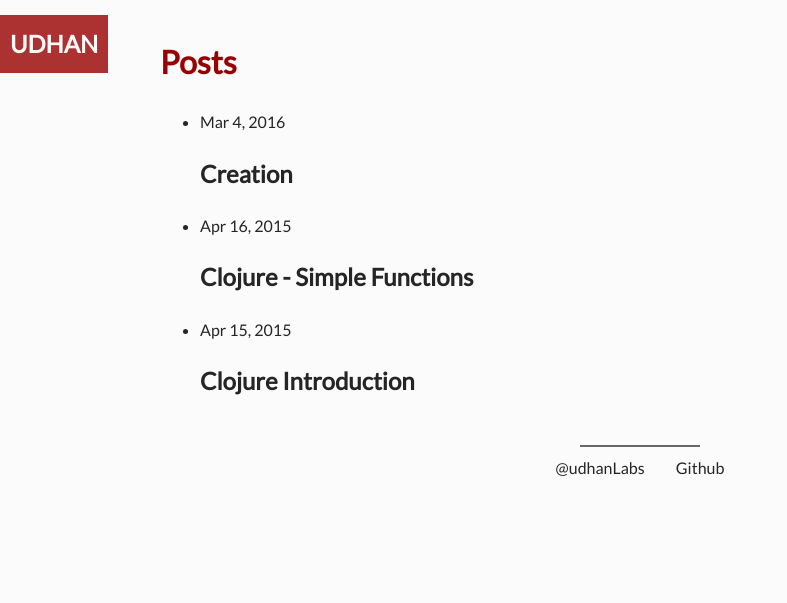
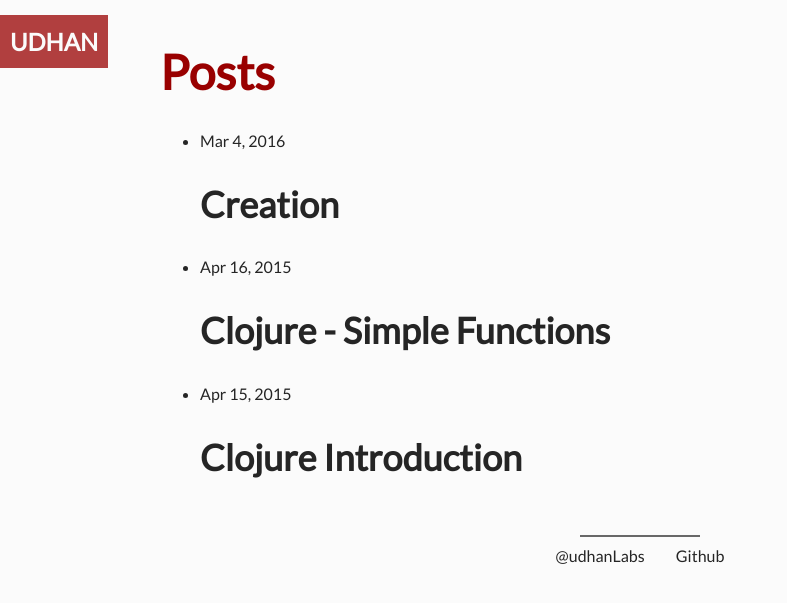
Before and after one commit to udhan/udhan, a Jekyll site: the page built from index.html, in a window 1280 px wide. Shown: the top 603 px of the page, without its empty margins (0-787 px from the left). Built offline with Jekyll 4.4.1, drawn with Linux system fonts in a browser that asks for light colours.

Commit message:
Updated header font sizes
Updated header sizes and body sizes as per typecast blog

```diff
--- a/css/main.css
+++ b/css/main.css
@@ -15,8 +15,8 @@ html {
 body {
     font-family: 'Lato', sans-serif;
     margin: 0;
-    line-height:1.6;
     font-size:1.6rem;
+    line-height:1.375;
     background: #fbfbfb;
     color: #252525
 }
@@ -29,7 +29,7 @@ body {
 }
 
 .logo{
-    opacity: 0.8;
+    opacity: 0.75;
     position: fixed;
     top: 15px;
     transition: opacity 0.3s ease 0s;
@@ -44,9 +44,21 @@ body {
     font-weight:bold;
 }
 
-h1 {
+.logo a:hover {
+    text-decoration:none;
+    opacity:1;
+    color: #fbfbfb;
+}
+
+h1, h2, h3, h46 {
     color: #900;
 }
+
+h1 { font-size: 4.8rem; line-height:1.05;}
+h2 { font-size: 3.6rem; line-height:1.25;}
+h3 { font-size: 2.8rem; line-height:1.25;}
+h4 { font-size: 1.8rem; line-height:1.22222222;}
+
 
 a {
     text-decoration:none;
@@ -97,4 +109,9 @@ footer a {
     .logo {
         position: inherit;
     }
+
+    h1 { font-size: 3.2rem; line-height:1.25;}
+    h2 { font-size: 2.6rem; line-height:1.15384;}
+    h3 { font-size: 2.2rem; line-height:1.13636;}
+    h4 { font-size: 1.8rem; line-height:1.11111;}
 }
```
